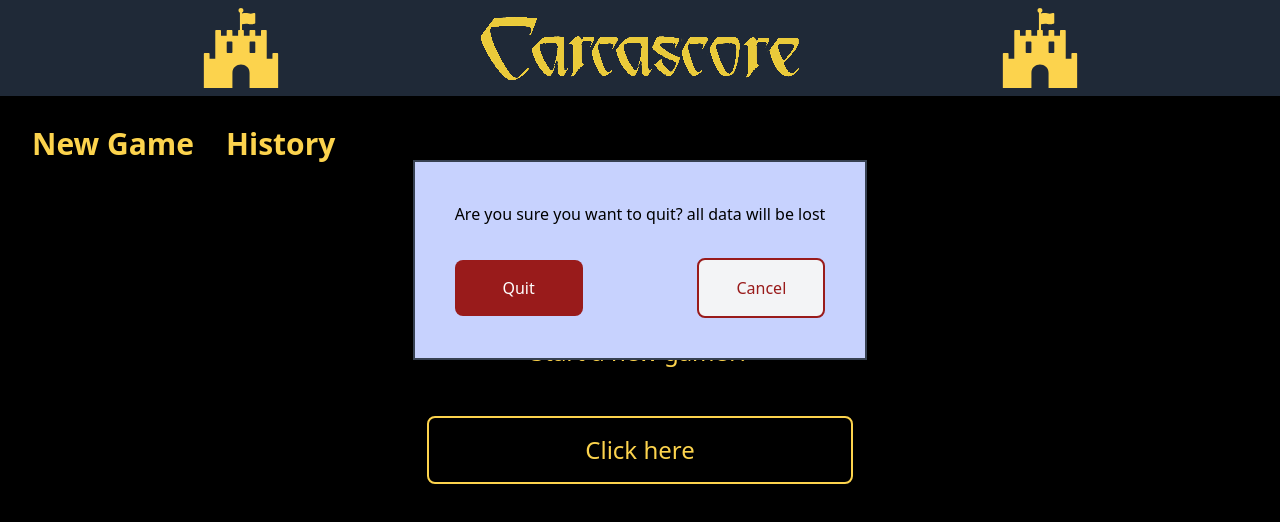
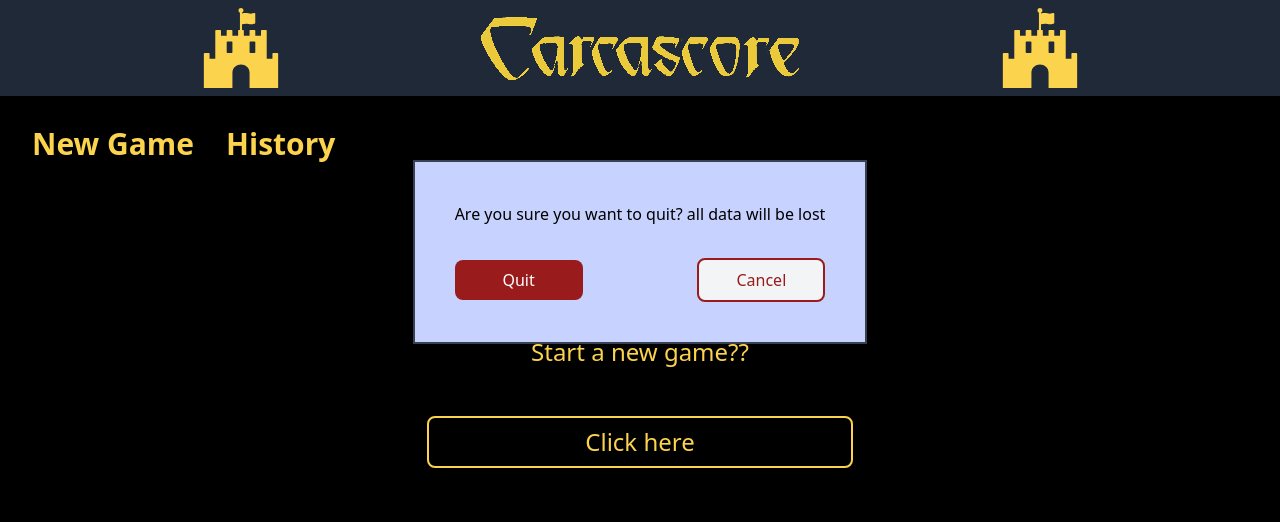
Before and after one commit to chezynick/Carcascore, a React (Create React App) app: page / in a window 1280 px wide. Both pictures are taken after a click on the button 640 px from the left and 48 px from the top of the page. Shown: the top 522 px of the page. Built offline with nearby package versions, Linux system fonts and the light colour scheme.

Commit message:
fixed quit issue

```diff
--- a/src/Components/Button.js
+++ b/src/Components/Button.js
@@ -3,21 +3,21 @@
 const Button = ({outline, name, func, alternate}) => {
     if(alternate && outline){
         return (
-            <button onClick={()=>func()}  className="w-1/2 border-2 border-yellow-300 py-4  md:w-1/3 rounded-lg text-yellow-300  text-center bg-black ">{name}</button>
+            <button onClick={()=>func()}  className="w-1/2 border-2 border-yellow-300 py-2 md:w-1/3 rounded-lg text-yellow-300  text-center bg-black ">{name}</button>
         )
     }
     if(alternate && !outline){
         return (
-            <button onClick={()=>func()}  className=" text-black w-1/2 border-none outline-none py-4 md:w-1/3 rounded-lg  text-center bg-yellow-300">{name}</button>
+            <button onClick={()=>func()}  className=" text-black w-1/2 border-none outline-none py-2 md:w-1/3 rounded-lg  text-center bg-yellow-300">{name}</button>
         )
     }
     if (!alternate && !outline){
         return (
-            <button onClick={()=>func()}  className="w-1/2 border-none outline-none py-4 md:w-32 rounded-lg text-white  text-center bg-red-800 ">{name}</button>
+            <button onClick={()=>func()}  className="w-1/2 border-none outline-none py-2 md:w-32 rounded-lg text-white  text-center bg-red-800 ">{name}</button>
         )
     }
     return (
-        <button onClick={()=>func()}  className="w-1/2 border-2 border-red-800 py-4 md:w-32 rounded-lg text-red-800  text-center bg-gray-100 ">{name}</button>
+        <button onClick={()=>func()}  className="w-1/2 border-2 border-red-800 py-2 md:w-32 rounded-lg text-red-800  text-center bg-gray-100 ">{name}</button>
     )
 
 }
--- a/src/Components/FinalScore.js
+++ b/src/Components/FinalScore.js
@@ -7,7 +7,7 @@
 const FinalScore = ({players}) => {
 
     const orderedPlayers = players.sort((a,b) => {return a.score < b.score ? 1 : -1} )
-    console.log(orderedPlayers)
+
     let draw
     if(orderedPlayers[0].score === orderedPlayers[1].score ){
         draw = true
@@ -20,7 +20,7 @@
        {!draw && <div>{orderedPlayers[0].name} is the winner!!</div>}
        <div className="my-6 flex w-full justify-evenly flex-col ">
        {orderedPlayers.map(player => (
-           <div className={cn(" w-full  text-gray-800 text-lg flex items-stretch  md:text-4xl  p-8  justify-evenly ", {
+           <div  key={player.name} className={cn(" w-full  text-gray-800 text-lg flex items-stretch  md:text-4xl  p-8  justify-evenly ", {
             "bg-yellow-300": player.name === 'Anne',
             "bg-red-600": player.name === 'Nick',
             "bg-green-600": player.name === 'Amanda',
@@ -30,7 +30,7 @@
            </div>
        ))}
        </div>
-       <FontAwesomeIcon icon={faDragon} size="7x" className="text-indigo-200 fill-current mt-4 md:mt-20"/>
+       <FontAwesomeIcon icon={faDragon} size="5x" className="text-indigo-200 fill-current mt-4 md:mt-20"/>
        </div>
        </div>
      );
--- a/src/Components/PlayerTile.js
+++ b/src/Components/PlayerTile.js
@@ -20,13 +20,13 @@
     }
     return (
 
-        <div className={cn("md:w-1/3 w-full  text-gray-800 text-lg md:items-stretch md:mx-10 md:text-4xl  p-8 md:rounded-lg flex flex-col justify-evenly relative", {
+        <div className={cn("md:w-1/3 w-full  text-gray-800 text-lg md:items-stretch md:mx-10 p-4 mb-4 md:rounded-lg flex flex-col justify-evenly relative", {
             "bg-yellow-300": player.name === 'Anne',
             "bg-red-600": player.name === 'Nick',
             "bg-green-600": player.name === 'Amanda',
             "bg-blue-600": player.name === 'Matt',
         })} >
-            <div className="w-full text-3xl md:text-4xl flex justify-evenly">
+            <div className="w-full text-3xl flex justify-evenly">
            <p>{player.name}</p>
            <p >{player.score} pts</p> </div>
             <input type="numeric" min="1" max='99' pattern="[0-9]*" className="text-black my-2 md:my-6 outline-none md:py-3  text-center" value={newScore} maxLength={2} onKeyUp={e => {if(e.key==='Enter'){changePlayerScore(player, newScore );
```
